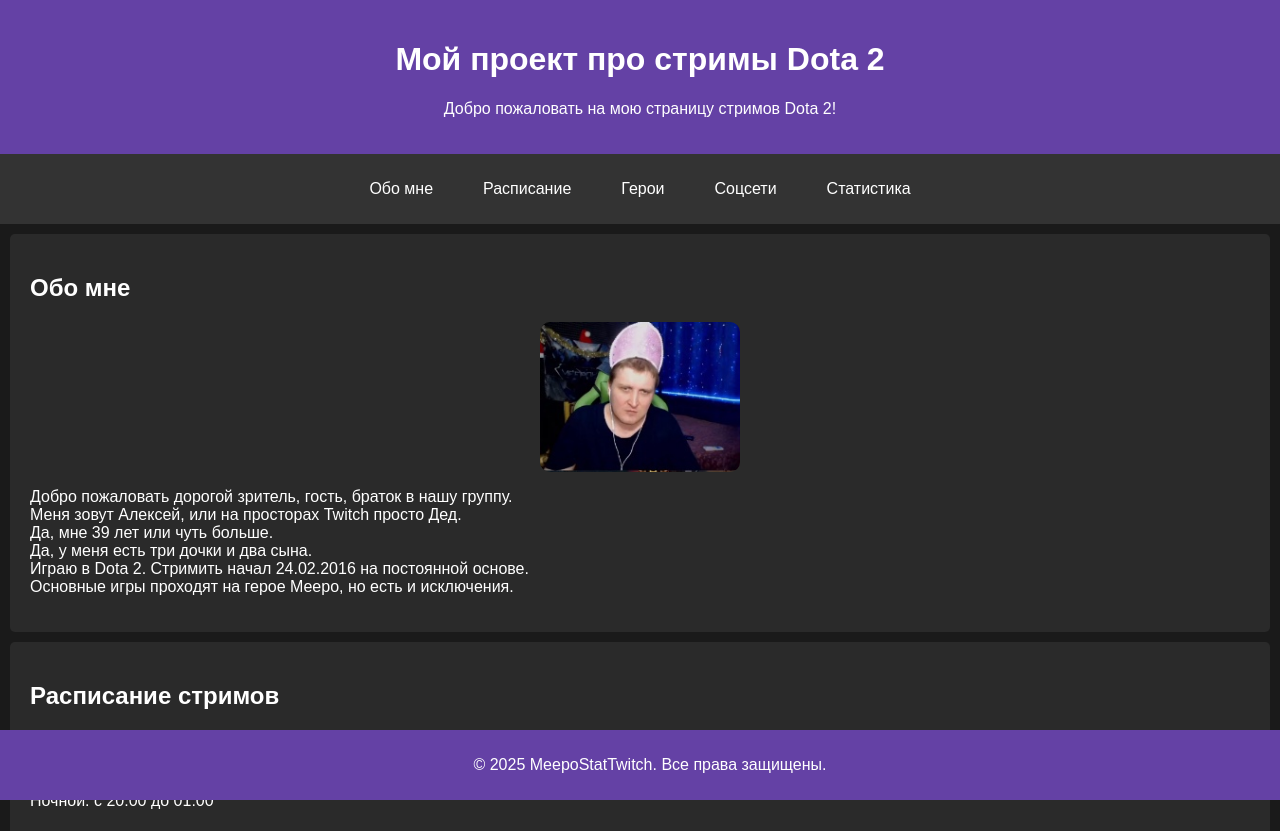
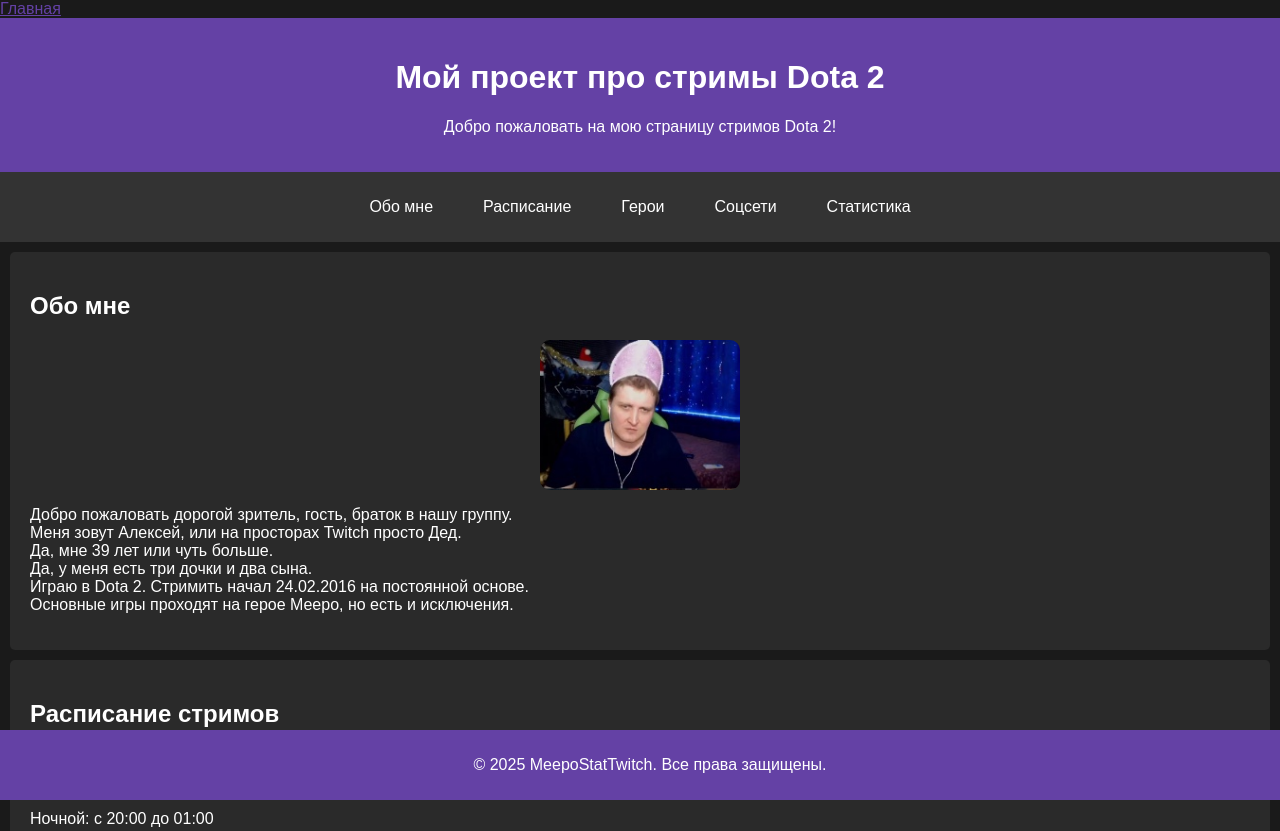
Before and after one commit to meepoHa3ap/MeepoStatTwitch, a plain HTML site: page index.html in a window 1280 px wide. Shown: the top 831 px of the page. Drawn offline with Linux system fonts and the light colour scheme.

Commit message:
просто добавл кнопочку

```diff
--- a/index.html
+++ b/index.html
@@ -7,6 +7,7 @@
     <link rel="stylesheet" href="styles.css">
 </head>
 <body>
+    <a href="index.html">Главная </a>
     <header>
         <h1>Мой проект про стримы Dota 2</h1>
         <p>Добро пожаловать на мою страницу стримов Dota 2!</p>
```
